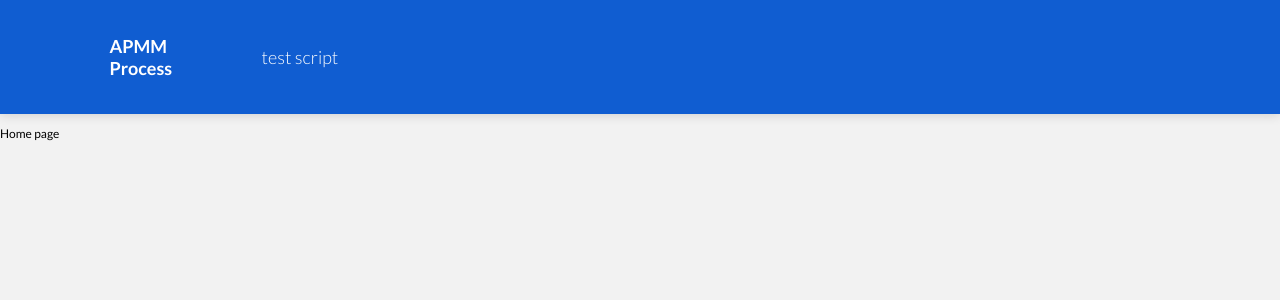
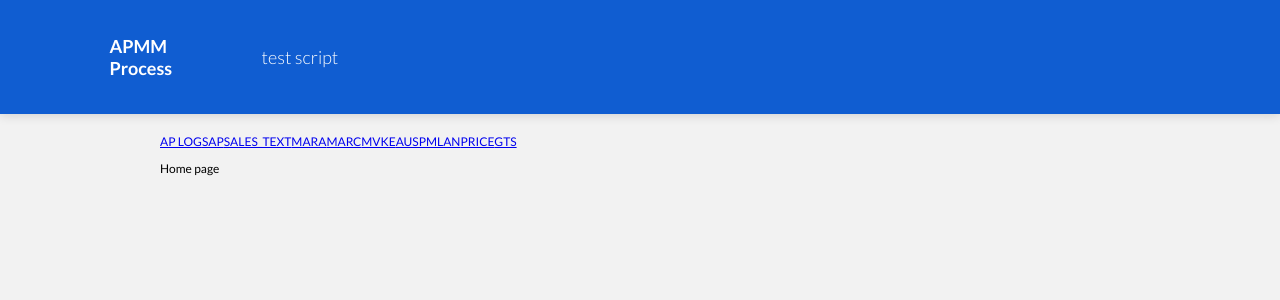
Before and after one commit to zakrzaq/RA-AP-Client-React, a React (Vite) app: page / in a window 1280 px wide. Shown: the top 300 px of the page. Built offline with nearby package versions, Linux system fonts and the light colour scheme.

Commit message:
AppLinks

```diff
--- a/src/App.scss
+++ b/src/App.scss
@@ -12,3 +12,10 @@ body {
   font-size: 12px;
   background-color: $light-gray;
 }
+
+.wrapper {
+  width: 100%;
+  max-width: 1000px;
+  margin: 0 auto;
+  padding: 20px;
+}
--- a/src/App.tsx
+++ b/src/App.tsx
@@ -1,4 +1,5 @@
 import Header from './components/Header';
+import AppLinks from './components/AppLinks';
 import AppRoutes from './router/AppRoutes';
 
 import './App.scss';
@@ -7,7 +8,10 @@ export default function App() {
   return (
     <>
       <Header script="test script" />
-      <AppRoutes />
+      <div className="wrapper">
+        <AppLinks />
+        <AppRoutes />
+      </div>
     </>
   );
 }
--- /dev/null
+++ b/src/assets/styles/AppLinks.scss
@@ -0,0 +1,39 @@
+.applinks {
+  display: flex;
+  flex-wrap: wrap;
+  justify-content: center;
+  gap: 12px;
+
+  & .tag-option {
+    font-size: 10px;
+    padding: 4px 12px;
+    margin-bottom: 15px;
+    text-decoration: none;
+    background-color: $v-dark-gray;
+    color: $white;
+    border-radius: 12px;
+    border: 1px solid $v-dark-gray;
+    transition: 0.3s;
+    display: inline-block;
+    text-align: center;
+  }
+
+  & .tag-option:hover {
+    background-color: $white;
+    color: $v-dark-gray;
+    border: 1px solid $v-dark-gray;
+    transition: 0.3s;
+  }
+
+  & .tag-option-red {
+    background-color: $red;
+    color: $light-gray;
+    border: $red 1px solid;
+  }
+
+  & .tag-option-red:hover {
+    background-color: $light-gray;
+    color: $red;
+    border: $red 1px solid;
+  }
+}
--- a/src/assets/styles/Header.scss
+++ b/src/assets/styles/Header.scss
@@ -5,16 +5,15 @@
   background-color: $blue;
   color: $white;
   box-shadow: $shadd;
-}
 
-.header .logo {
+  & .logo {
     width: 300px;
     display: flex;
     justify-content: center;
     align-items: center;
   }
 
-.header .title {
+  & .title {
     width: 100%;
     display: flex;
     align-items: center;
@@ -24,3 +23,4 @@
     font-weight: 300;
     text-align: left;
   }
+}
--- /dev/null
+++ b/src/components/AppLinks.tsx
@@ -0,0 +1,38 @@
+import '../assets/styles/AppLinks.scss';
+
+export default function AppLinks() {
+  return (
+    <div className=".applinks">
+      <a href="/open_log" className="tag-option tag-option-red">
+        AP LOG
+      </a>
+      <a href="/open_sap" className="tag-option tag-option-red">
+        SAP
+      </a>
+      <a href="/single_sap?table=text" className="tag-option">
+        SALES_TEXT
+      </a>
+      <a href="/single_sap?table=mara" className="tag-option">
+        MARA
+      </a>
+      <a href="/single_sap?table=marc" className="tag-option">
+        MARC
+      </a>
+      <a href="/single_sap?table=mvke" className="tag-option">
+        MVKE
+      </a>
+      <a href="/single_sap?table=ausp" className="tag-option">
+        AUSP
+      </a>
+      <a href="/single_sap?table=mlan" className="tag-option">
+        MLAN
+      </a>
+      <a href="/single_sap?table=price" className="tag-option">
+        PRICE
+      </a>
+      <a href="/single_sap?table=gts" className="tag-option">
+        GTS
+      </a>
+    </div>
+  );
+}
```
Lines whose indentation alone changed are shown as unchanged.
